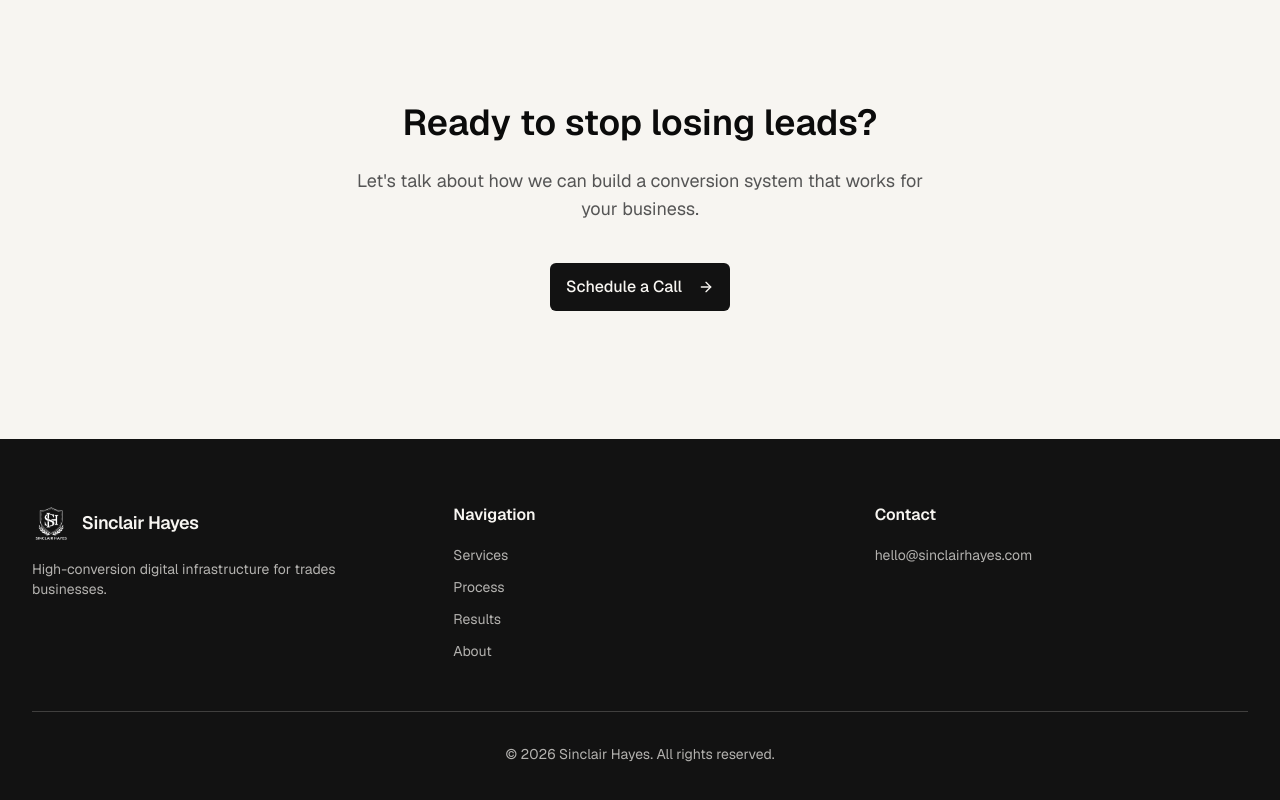
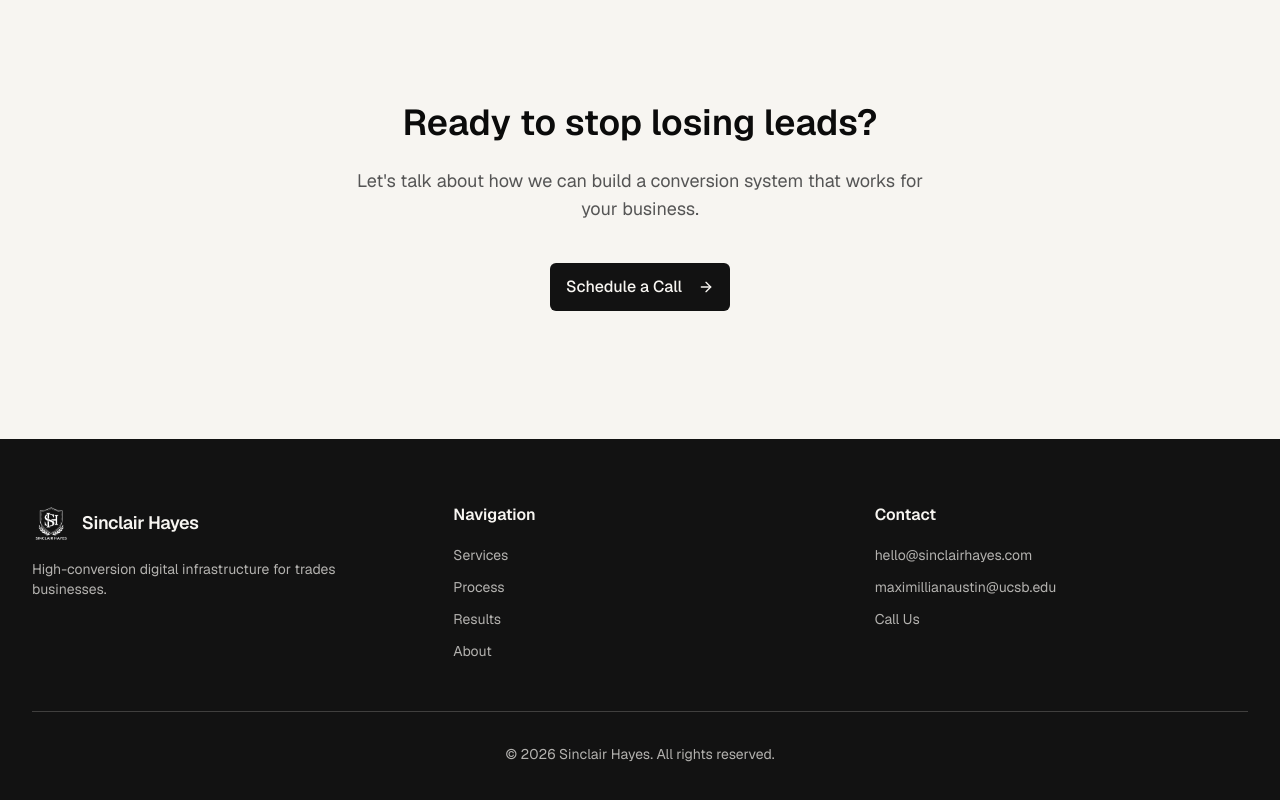
Before and after one commit to Trannosaursrexrex/sinclair-hayes-website, a Next.js app: page / in a window 1280 px wide. Shown: the part 3240-4040 px from the top of the page. Built offline with nearby package versions, Linux system fonts and the light colour scheme.

Commit message:
modified:   components/footer.tsx

```diff
--- a/components/footer.tsx
+++ b/components/footer.tsx
@@ -10,6 +10,8 @@ const navigation = {
   ],
   contact: [
     { name: "hello@sinclairhayes.com", href: "mailto:hello@sinclairhayes.com" },
+    { name: "maximillianaustin@ucsb.edu", href: "mailto:maximillianaustin@ucsb.edu" },
+    { name: "Call Us", href: "tel:+5598596415" },
   ],
 }
 
```
